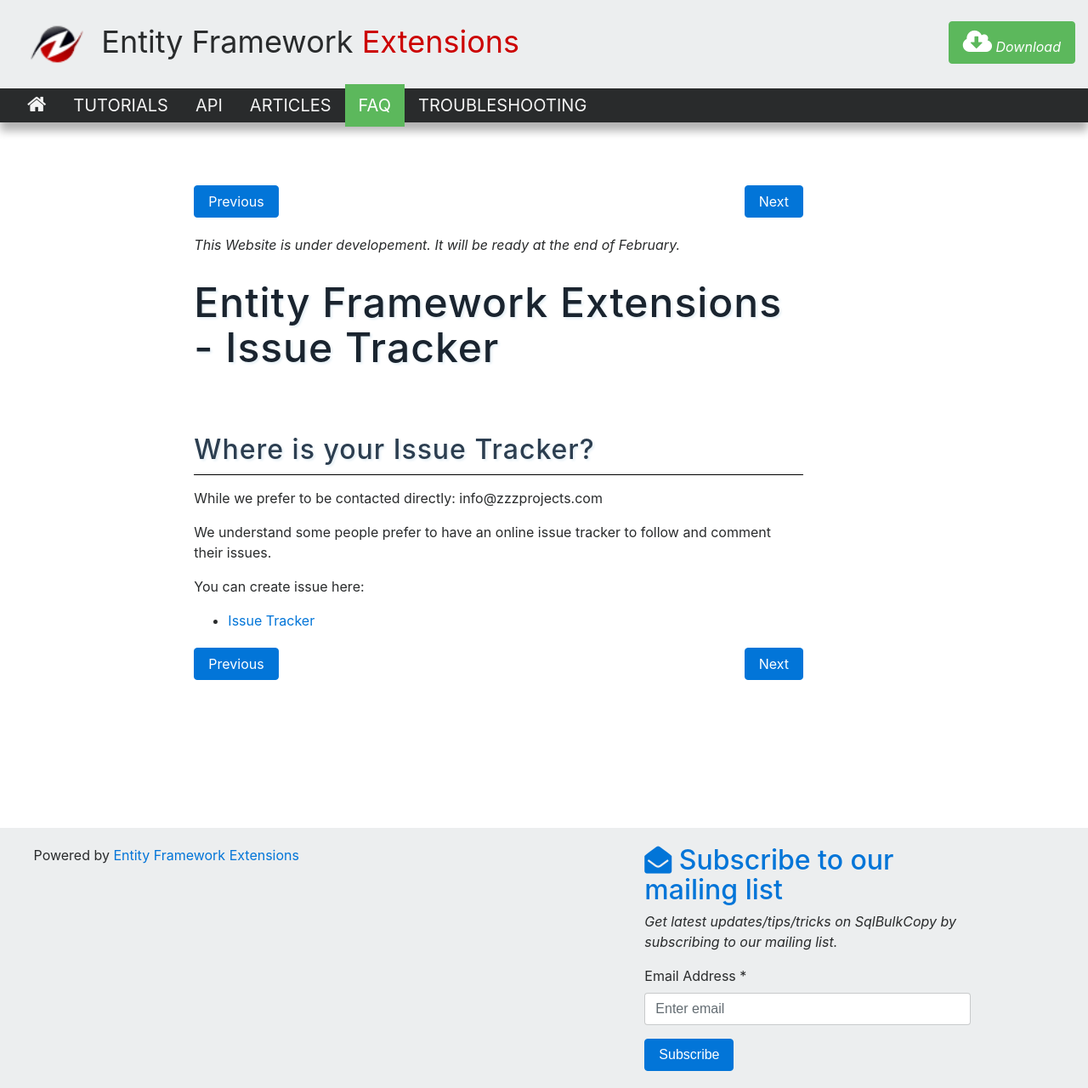
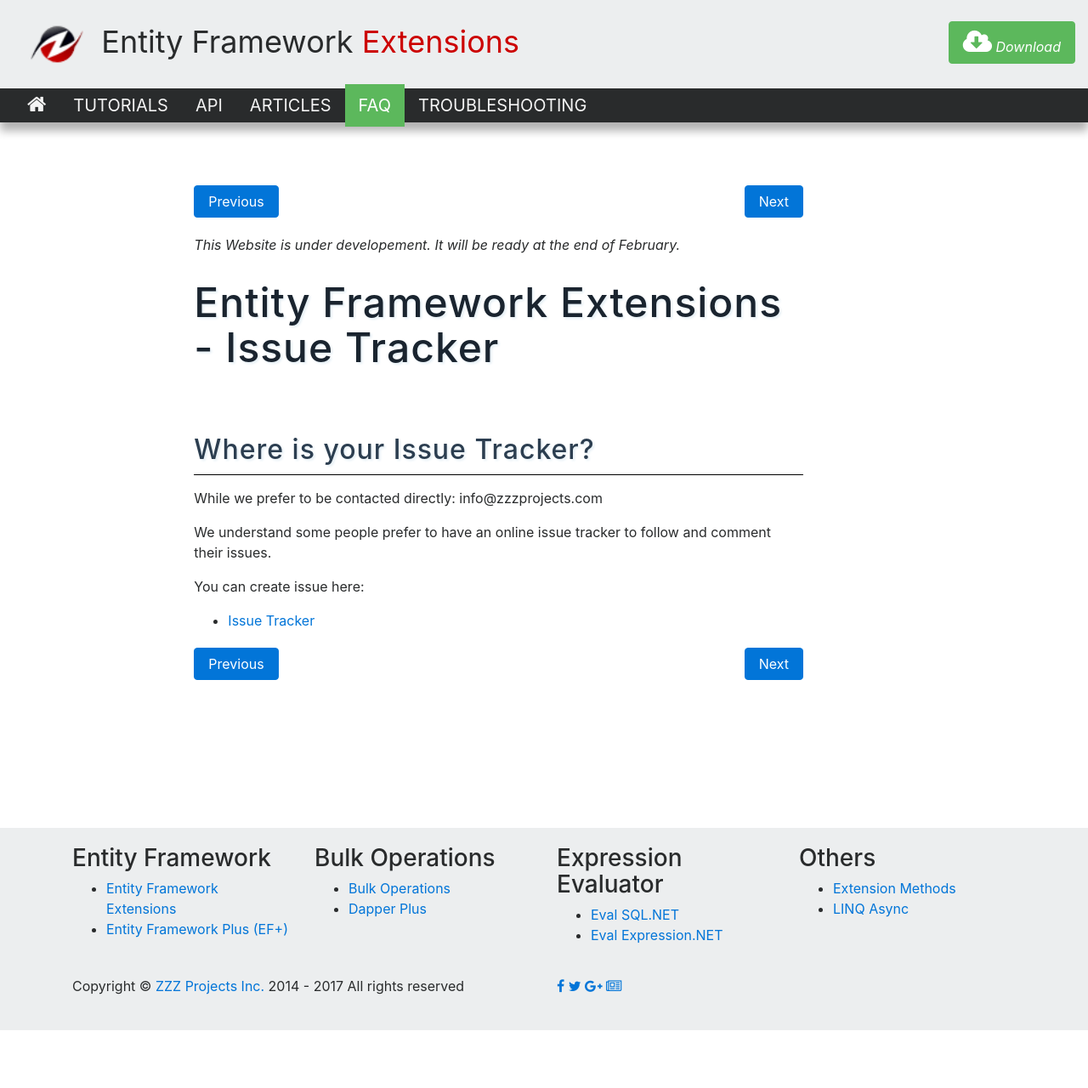
Before and after one commit to zzzprojects/EntityFramework-Extensions, a Jekyll site: the page built from docs/pages/faq/issue-tracker.md, in a window 1280 px wide. Shown: the whole page at 85% size. Built offline with Jekyll 4.4.1, drawn with Linux system fonts in a browser that asks for light colours; nearby versions of some CDN libraries; after the commit the page ends 1212 px from its top, so only the background shows below that.

Commit message:
Update default.html

```diff
--- a/docs/_layouts/default.html
+++ b/docs/_layouts/default.html
@@ -188,33 +188,58 @@ header .navbar .active {
 	</div>
 
 	<footer class="bg-gray">
-		<div class="container-fluid">
-			<div class="row">
-				<div class="col-md-7">
-					&nbsp;Powered by <a href="http://entityframework-extensions.net/">Entity Framework Extensions</a>
-					<hr class="hidden-md-up" />
-				</div>
-				<div class="col-md-4">
-					<h2 class="text-primary"><i class="fa fa-envelope-open" aria-hidden="true"></i>&nbsp;Subscribe to our mailing list</h2>
-					<p class="font-italic">Get latest updates/tips/tricks on SqlBulkCopy by subscribing to our mailing list.</p>
-					<form action="//zzzprojects.us9.list-manage.com/subscribe/post?u=cecbc4775cf67bf1ff82018af&amp;id=619c1a2203" method="post" id="mc-embedded-subscribe-form" name="mc-embedded-subscribe-form" class="validate" target="_blank" novalidate>
-						<div id="mc_embed_signup_scroll">
-							<div class="form-group">
-								<label for="EMAIL" class="form-label">Email Address  <span class="asterisk">*</span></label>
-								<input type="email" value="" name="EMAIL" class="required form-control" id="mce-EMAIL" placeholder="Enter email">
-							</div>
-							<div id="mce-responses" class="clear">
-								<div class="response" id="mce-error-response" style="display:none"></div>
-								<div class="response" id="mce-success-response" style="display:none"></div>
-							</div>
-							<div style="position: absolute; left: -5000px;" aria-hidden="true"><input type="text" name="b_cecbc4775cf67bf1ff82018af_619c1a2203" tabindex="-1" value=""></div>
-							<div class="clear">
-							<input type="submit" value="Subscribe" name="subscribe" id="mc-embedded-subscribe" class="btn btn-primary"></div>
-						</div>
-					</form>
+		<div id="product">
+			<div class="container">
+				<div class="row">
+					<div class="col-lg-3">
+						<h3>Entity Framework</h3>
+						<ul>
+							<li><a href="http://entityframework-extensions.net/" target="_blank">Entity Framework Extensions</a></li>
+							<li><a href="http://entityframework-plus.net/" target="_blank">Entity Framework Plus (EF+)</a></li>
+						</ul>
+					</div>
+					<div class="col-lg-3">
+						<h3>Bulk Operations</h3>
+						<ul>
+							<li><a href="http://bulk-operations.net/" target="_blank">Bulk Operations</a></li>
+							<li><a href="http://dapper-plus.net/" target="_blank">Dapper Plus</a></li>
+						</ul>
+					</div>
+					<div class="col-lg-3">
+						<h3>Expression Evaluator</h3>
+						<ul>
+							<li><a href="http://eval-sql.net/" target="_blank">Eval SQL.NET</a></li>
+							<li><a href="http://eval-expression.net/" target="_blank">Eval Expression.NET</a></li>
+						</ul>
+					</div>
+					<div class="col-lg-3">
+						<h3>Others</h3>
+						<ul>
+							<li><a href="https://github.com/zzzprojects/Z.ExtensionMethods" target="_blank">Extension Methods</a></li>
+							<li><a href="https://github.com/zzzprojects/LINQ-Async" target="_blank">LINQ Async</a></li>
+						</ul>
+					</div>
 				</div>
 			</div>
 		</div>
+		<footer>
+			<div class="container text-center-md-down">
+				<div class="row">
+					<div class="col-lg-6">
+						Copyright &copy; <a href="http://www.zzzprojects.com/" target="_blank" class="text-bold">ZZZ Projects Inc.</a> 2014 - 2017
+						<div class="hidden-lg-up"></div>
+						All rights reserved
+					</div>
+					<hr class="hidden-lg-up">
+					<div class="col-lg-6 text-right-lg-up social">
+						<a href="https://www.facebook.com/zzzprojects" target="_blank"><i class="fa fa-facebook"></i></a>
+						<a href="https://twitter.com/zzzprojects" target="_blank"><i class="fa fa-twitter"></i></a>
+						<a href="https://plus.google.com/+Zzzprojects_NetSQL" target="_blank"><i class="fa fa-google-plus"></i></a>
+						<a href="http://zzzprojects.us9.list-manage.com/subscribe?u=cecbc4775cf67bf1ff82018af&amp;id=4765ffa5f8" target="_blank"><i class="fa fa-newspaper-o"></i></a>
+					</div>
+				</div>
+			</div>
+		</footer>
 	</footer>
 
 <style>
```
